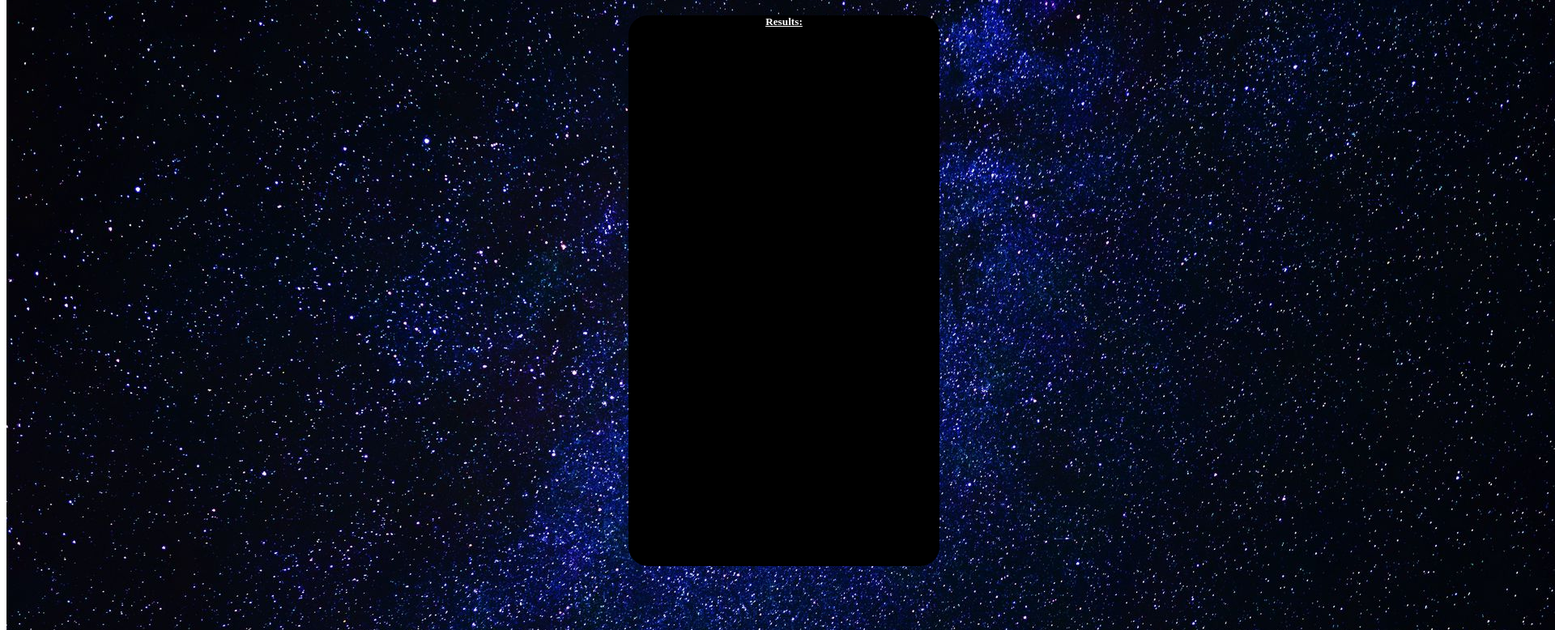
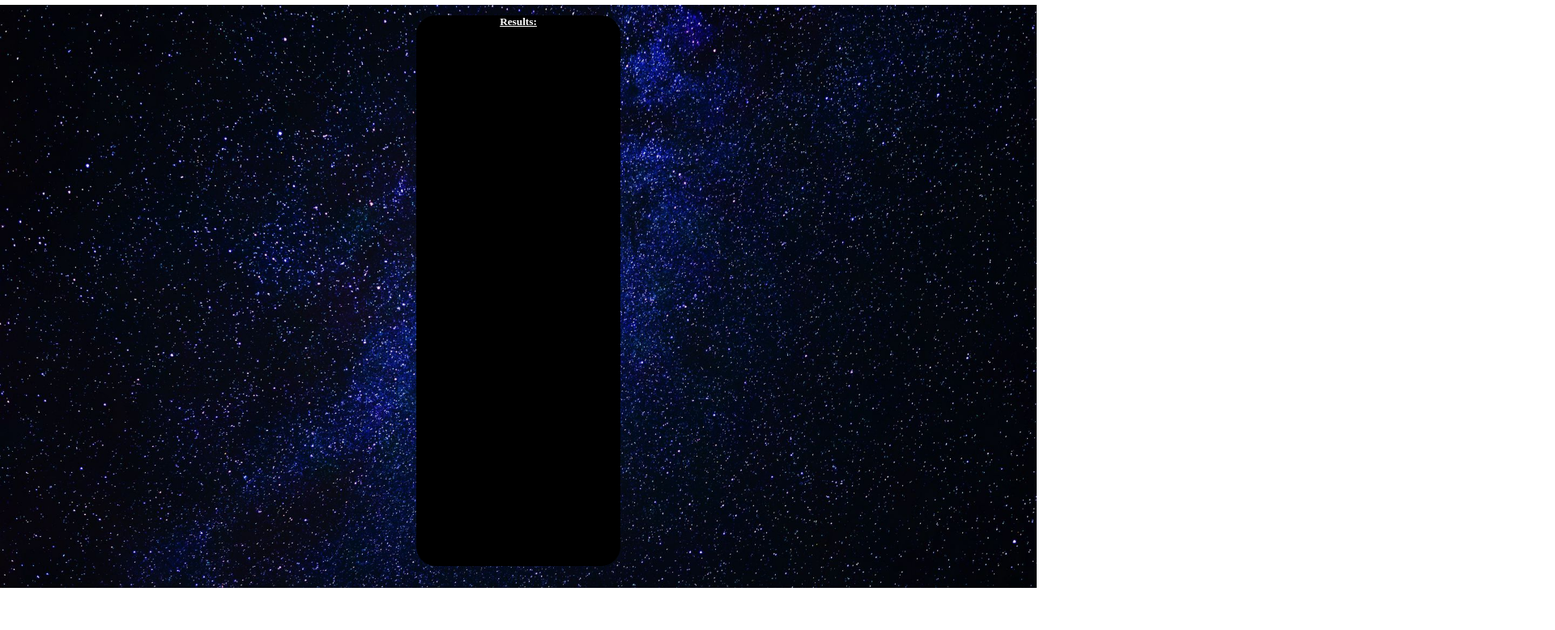
Before and after one commit to SamKiehl/ReverseText, a plain HTML site: page index.html in a window 1280 px wide. Shown: the part 72-850 px from the top of the page at 81% size, 1920 px wide, since content can reach past the window. Drawn offline with Linux system fonts and the light colour scheme; a web font is replaced by a local one.

Commit message:
CSS again.

```diff
--- a/styles.css
+++ b/styles.css
@@ -25,13 +25,7 @@ h1{
     border-radius: 5%;
 }
 body{
-    background: transparent;
+    background: url('images/stars_milky_way_space_116893_1920x1080.jpg') no-repeat center;
     background-size: 100%;
-    height: 0%;
+    height: 860px;
 }
-#all{
-    background: url('images/stars_milky_way_space_116893_1920x1080.jpg') no-repeat center;
-    height: 1080px;
-    width: 1920px;
-    align-items: center;
-}
```
